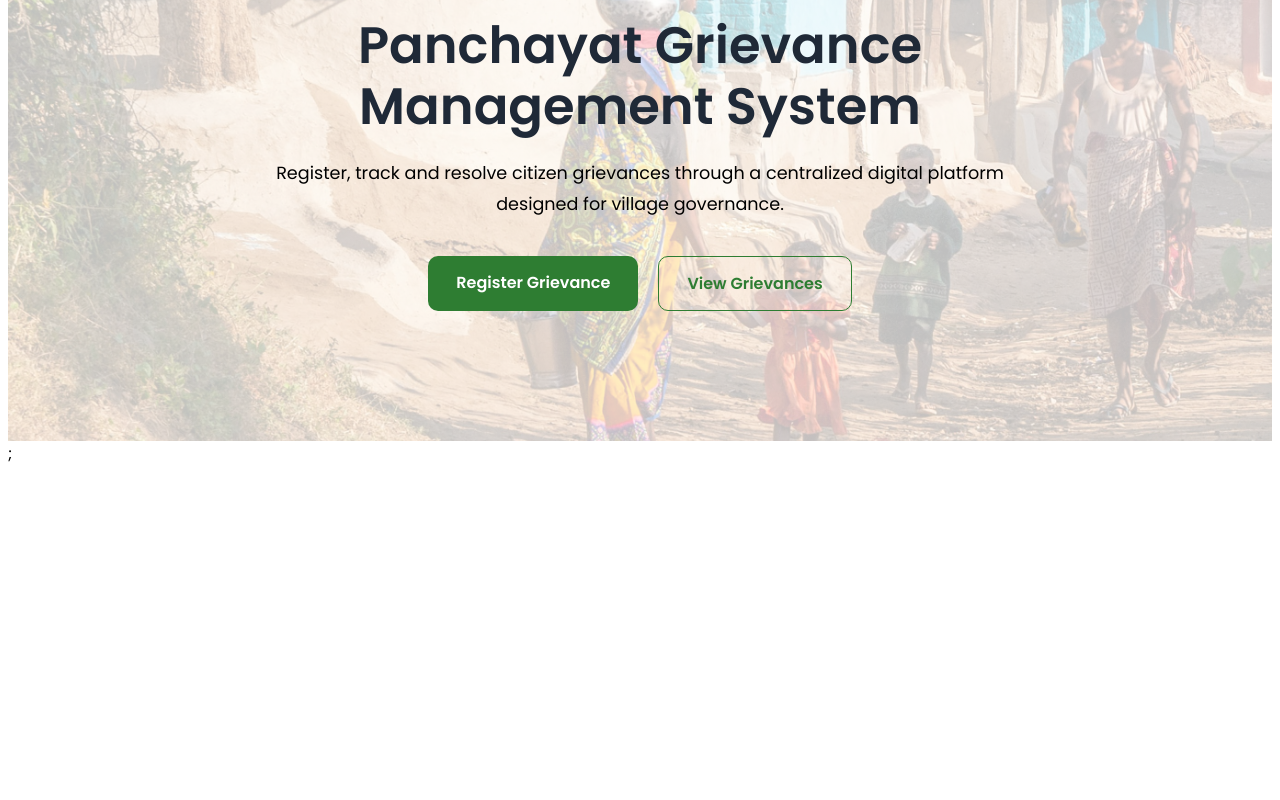
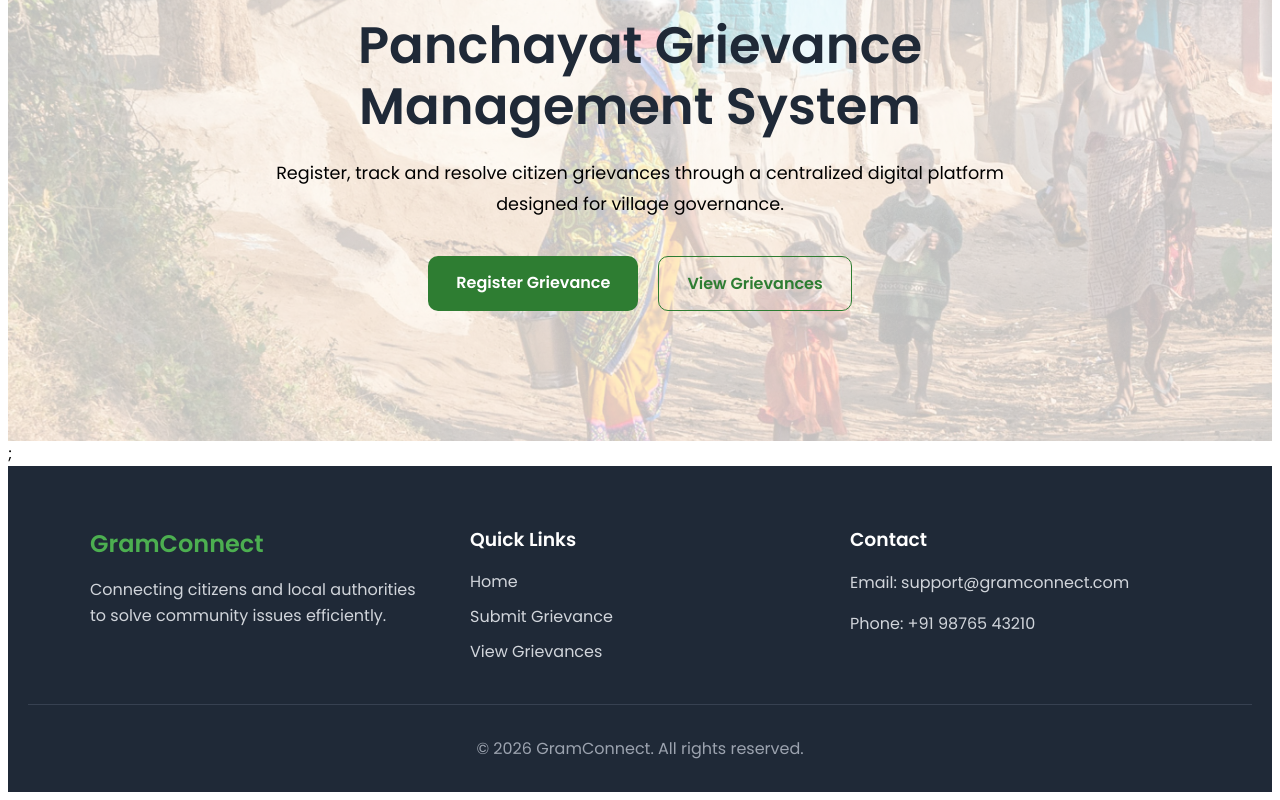
Before and after one commit to nandikaanusha-11/GramConnect, a React (Vite) app in the folder client/: page / in a window 1280 px wide. Shown: the part 283-1083 px from the top of the page. Before the commit the page ends 800 px from the top, so only its background shows below. Built offline with nearby package versions, Linux system fonts and the light colour scheme.

Commit message:
Footer was created

```diff
--- a/client/src/App.jsx
+++ b/client/src/App.jsx
@@ -7,6 +7,7 @@ import AdminLogin from "./pages/AdminLogin";
 import GrievanceDetails from "./pages/GrievanceDetails";
 import NotFound from "./pages/NotFound";
 import Navbar from "./components/Navbar";
+import Footer from "./components/Footer";
 
 function App() {
   return (
@@ -27,6 +28,7 @@ function App() {
       <Route path="*" element={<NotFound />} />
 
     </Routes>
+    <Footer />
     </>
   );
 }
--- /dev/null
+++ b/client/src/components/Footer.css
@@ -0,0 +1,82 @@
+.footer{
+
+    background:#1F2937;
+    color:white;
+    padding:40px 20px 15px;
+
+}
+
+
+.footer-container{
+
+    display:flex;
+    justify-content:space-between;
+    gap:40px;
+    max-width:1100px;
+    margin:auto;
+
+}
+
+
+.footer-section{
+
+    flex:1;
+
+}
+
+
+.footer-section h2{
+
+    color:#4CAF50;
+    margin-bottom:15px;
+
+}
+
+
+.footer-section h3{
+
+    margin-bottom:15px;
+
+}
+
+
+.footer-section p{
+
+    color:#D1D5DB;
+    line-height:1.6;
+
+}
+
+
+.footer-section a{
+
+    display:block;
+    text-decoration:none;
+    color:#D1D5DB;
+    margin-bottom:10px;
+
+}
+
+
+.footer-section a:hover{
+
+    color:#4CAF50;
+
+}
+
+
+.footer-bottom{
+
+    border-top:1px solid #374151;
+    margin-top:30px;
+    padding-top:15px;
+    text-align:center;
+
+}
+
+
+.footer-bottom p{
+
+    color:#9CA3AF;
+
+}
--- /dev/null
+++ b/client/src/components/Footer.jsx
@@ -0,0 +1,63 @@
+import React from "react";
+import "./Footer.css";
+
+function Footer() {
+
+    return (
+
+        <footer className="footer">
+
+            <div className="footer-container">
+
+                <div className="footer-section">
+
+                    <h2>GramConnect</h2>
+
+                    <p>
+                        Connecting citizens and local authorities
+                        to solve community issues efficiently.
+                    </p>
+
+                </div>
+
+
+                <div className="footer-section">
+
+                    <h3>Quick Links</h3>
+
+                    <a href="/">Home</a>
+                    <a href="/register">Submit Grievance</a>
+                    <a href="/grievances">View Grievances</a>
+
+                </div>
+
+
+                <div className="footer-section">
+
+                    <h3>Contact</h3>
+
+                    <p>Email: support@gramconnect.com</p>
+                    <p>Phone: +91 98765 43210</p>
+
+                </div>
+
+
+            </div>
+
+
+            <div className="footer-bottom">
+
+                <p>
+                    © 2026 GramConnect. All rights reserved.
+                </p>
+
+            </div>
+
+
+        </footer>
+
+    );
+
+}
+
+export default Footer;
```
